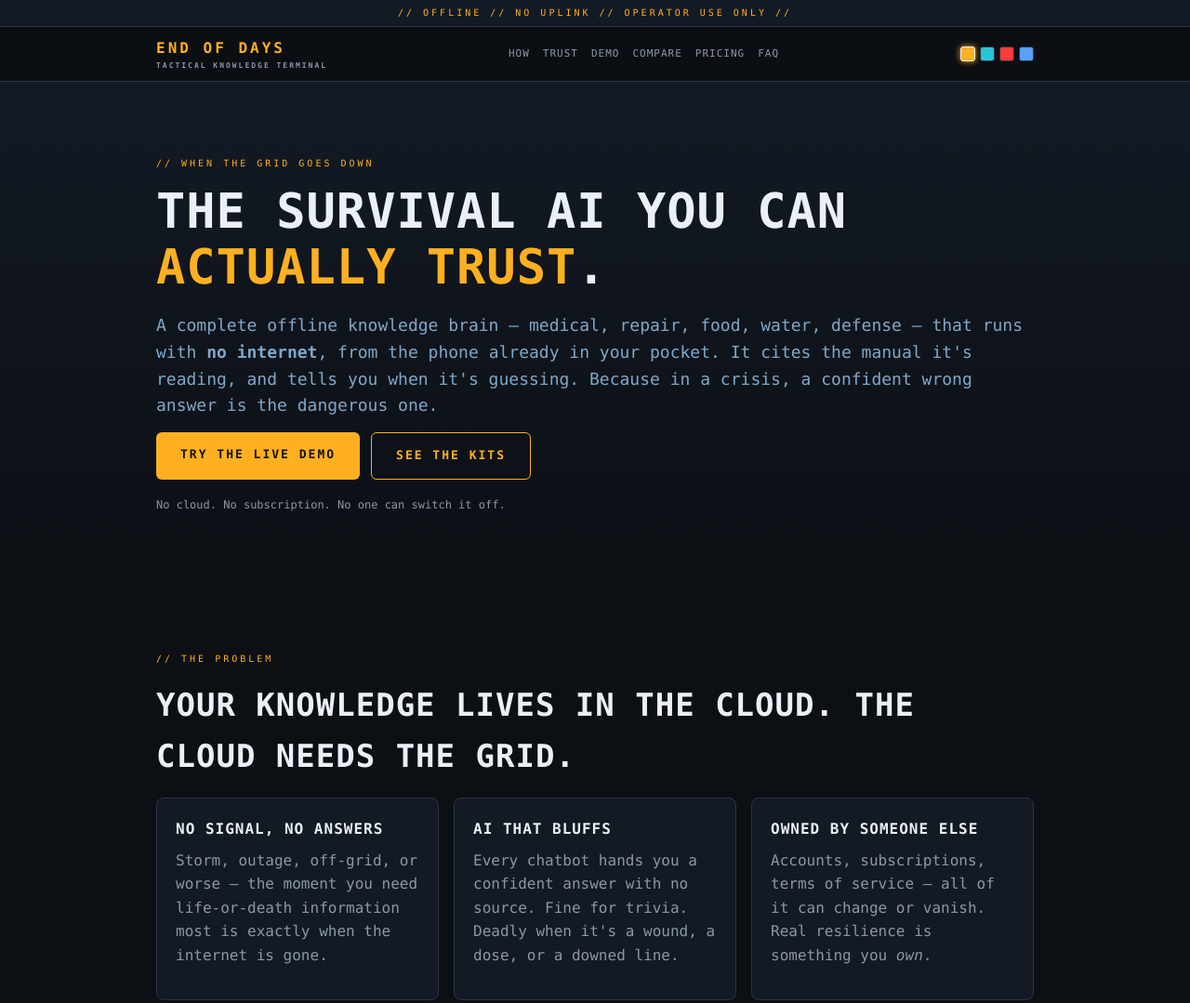
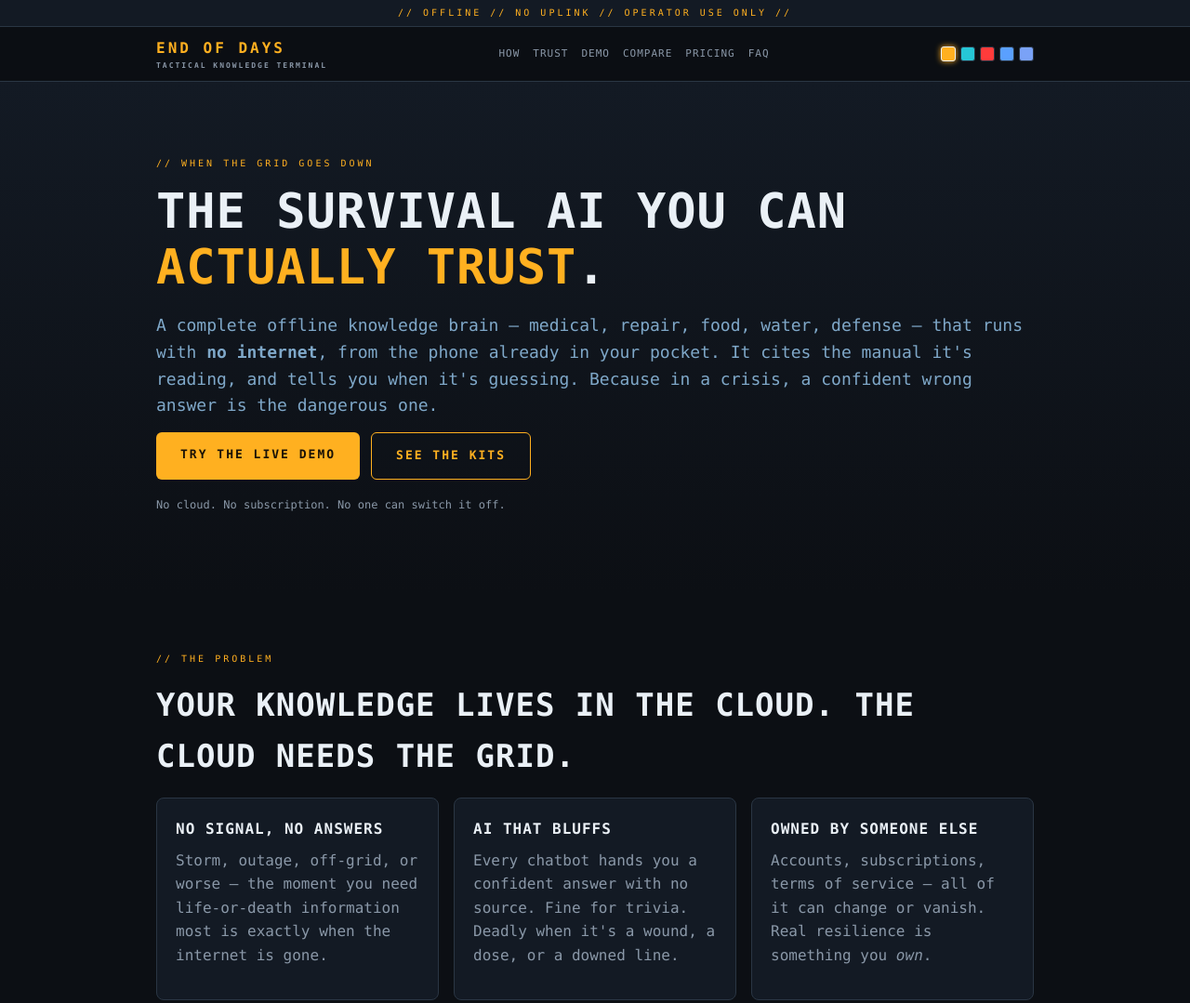
Before and after one commit to Adtiguus/endofdays-site, a plain HTML site: page index.html in a window 1280 px wide. Shown: the top 1079 px of the page at 93% size. Drawn offline with Linux system fonts and the light colour scheme.

Commit message:
Add Slate (lighter dim) theme option

```diff
--- a/index.html
+++ b/index.html
@@ -245,7 +245,8 @@ var THEMES={
  amber:{lbl:"Amber",sw:"#ffb020",v:{"--bg":"#0c0f14","--panel":"#131a24","--field":"#1d2836","--ans":"#0f141c","--line":"#2a3644","--amb":"#ffb020","--steel":"#7fa8c9","--ink":"#eaf0f6","--mut":"#8a98a8","--ok":"#5ad17a","--red":"#ff5a5a","--onacc":"#1a1206"}},
  cyan:{lbl:"Gunmetal",sw:"#26c6d6",v:{"--bg":"#0b0f12","--panel":"#141b20","--field":"#1a262d","--ans":"#0e141a","--line":"#263138","--amb":"#26c6d6","--steel":"#6f93a8","--ink":"#e6eef2","--mut":"#7f93a0","--ok":"#45d39a","--red":"#ff6b6b","--onacc":"#04181a"}},
  night:{lbl:"Night",sw:"#ff3b3b",v:{"--bg":"#0a0505","--panel":"#160a0a","--field":"#1f0d0d","--ans":"#100707","--line":"#3a1c1c","--amb":"#ff3b3b","--steel":"#cf8a8a","--ink":"#ffd6d6","--mut":"#9e6060","--ok":"#ff6b6b","--red":"#ff6b6b","--onacc":"#1a0000"}},
- clean:{lbl:"Clean",sw:"#5aa0ff",v:{"--bg":"#0e1116","--panel":"#161b22","--field":"#1c232c","--ans":"#0f141a","--line":"#2a313a","--amb":"#5aa0ff","--steel":"#93a1b3","--ink":"#f0f3f7","--mut":"#8a96a6","--ok":"#5ad17a","--red":"#ff6b6b","--onacc":"#06101f"}}};
+ clean:{lbl:"Clean",sw:"#5aa0ff",v:{"--bg":"#0e1116","--panel":"#161b22","--field":"#1c232c","--ans":"#0f141a","--line":"#2a313a","--amb":"#5aa0ff","--steel":"#93a1b3","--ink":"#f0f3f7","--mut":"#8a96a6","--ok":"#5ad17a","--red":"#ff6b6b","--onacc":"#06101f"}},
+ slate:{lbl:"Slate",sw:"#7aa2f7",v:{"--bg":"#1b2230","--panel":"#242d3d","--field":"#2d3850","--ans":"#1f2734","--line":"#3c4a66","--amb":"#7aa2f7","--steel":"#9fb0cc","--ink":"#e8edf5","--mut":"#9aa6bc","--ok":"#6fd18a","--red":"#ff6b6b","--onacc":"#0e1626"}}};
 function applyTheme(n){var t=THEMES[n]||THEMES.amber,r=document.documentElement;
  for(var k in t.v)r.style.setProperty(k,t.v[k]);
  try{localStorage.setItem('eod_theme',n)}catch(e){}
```
